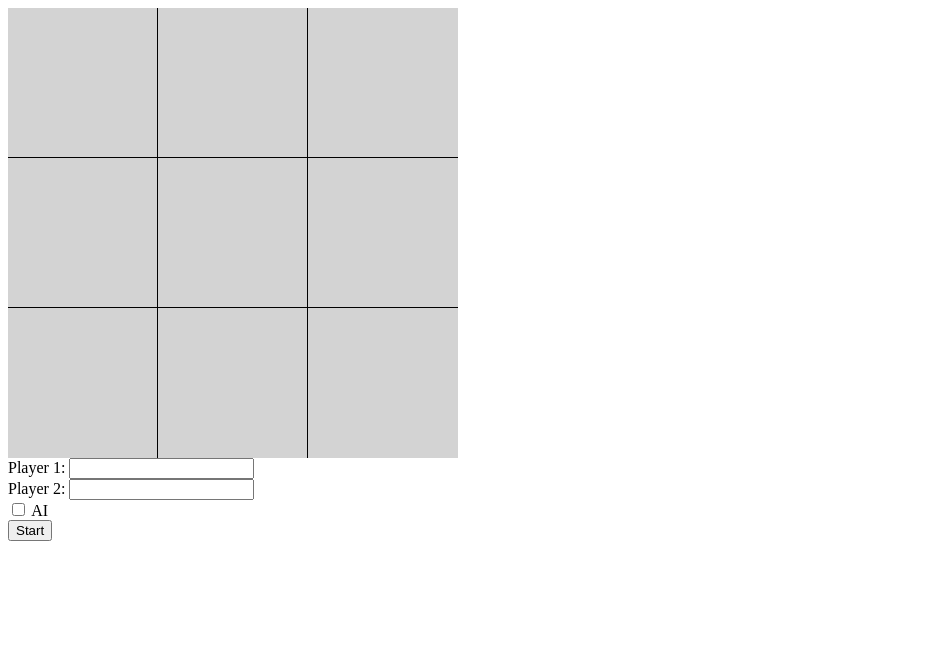
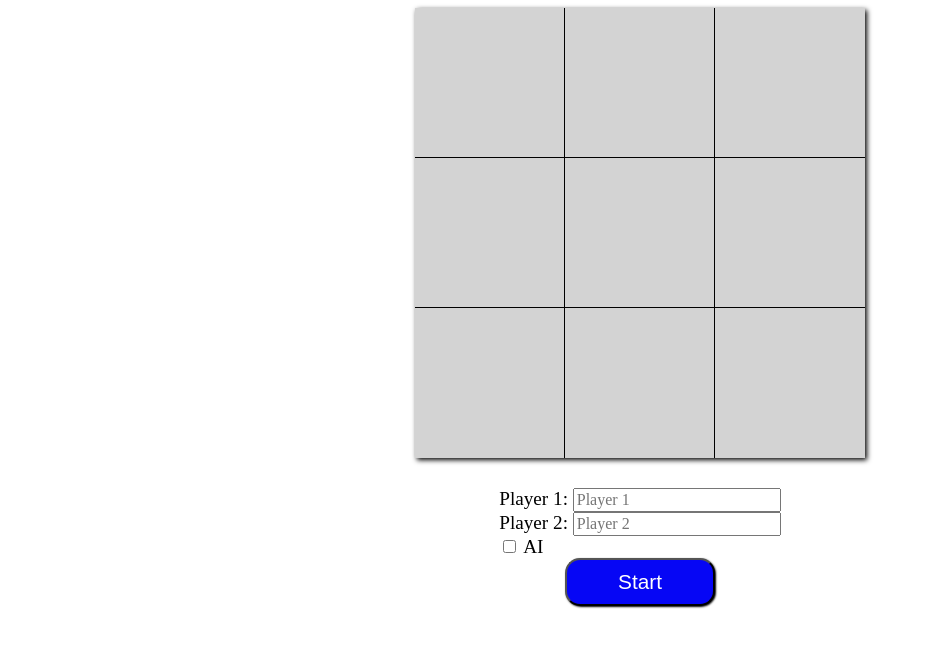
Before and after one commit to ProteinK/odin-tictactoe, a plain HTML site: page index.html in a window 1280 px wide. Shown: the whole page, without its empty margins (0-926 px from the left). Drawn offline with Linux system fonts and the light colour scheme.

Commit message:
Improve design

```diff
--- a/index.html
+++ b/index.html
@@ -20,11 +20,11 @@
   <div class="form">
     <div class="form-control">
       <label for="player1">Player 1: </label>
-      <input type="text" id="player1">
+      <input type="text" id="player1" placeholder="Player 1">
     </div>
     <div class="form-control">
       <label for="player2">Player 2: </label>
-      <input type="text" id="player2">
+      <input type="text" id="player2" placeholder="Player 2">
     </div>
     <div class="form-control">
       <input type="checkbox" id="AI">
--- a/script.js
+++ b/script.js
@@ -24,7 +24,12 @@ const Tile = element => {
   };
 
   const mark = () => {
-    if (_marked || !game.isRunning() || game.isOver()) {
+    if (_marked || game.isOver()) {
+      return;
+    }
+
+    if (!game.isRunning()) {
+      alert('Press the START button.');
       return;
     }
 
--- a/style.css
+++ b/style.css
@@ -1,7 +1,15 @@
+body {
+  display: flex;
+  flex-direction: column;
+  align-items: center;
+  gap: 30px;
+}
+
 .container {
   display: grid;
   grid-template-columns:  repeat(3, 150px);
   grid-template-rows: repeat(3, 150px);
+  box-shadow: 2px 2px 5px black;
 }
 
 .tile {
@@ -26,3 +34,24 @@
 .tile:nth-child(9) {
   border-bottom: none;
 }
+
+input {
+  font-family: inherit;
+  font-size: inherit;
+}
+
+label {
+  font-size: 1.2rem;
+}
+
+#start {
+  display: block;
+  margin: auto;
+  width: 150px;
+  padding: 10px 20px;
+  font-size: 1.3rem;
+  border-radius: 15px;
+  background: rgb(6, 6, 245);
+  color: white;
+  box-shadow: 1px 1px 2px black;
+}
```
